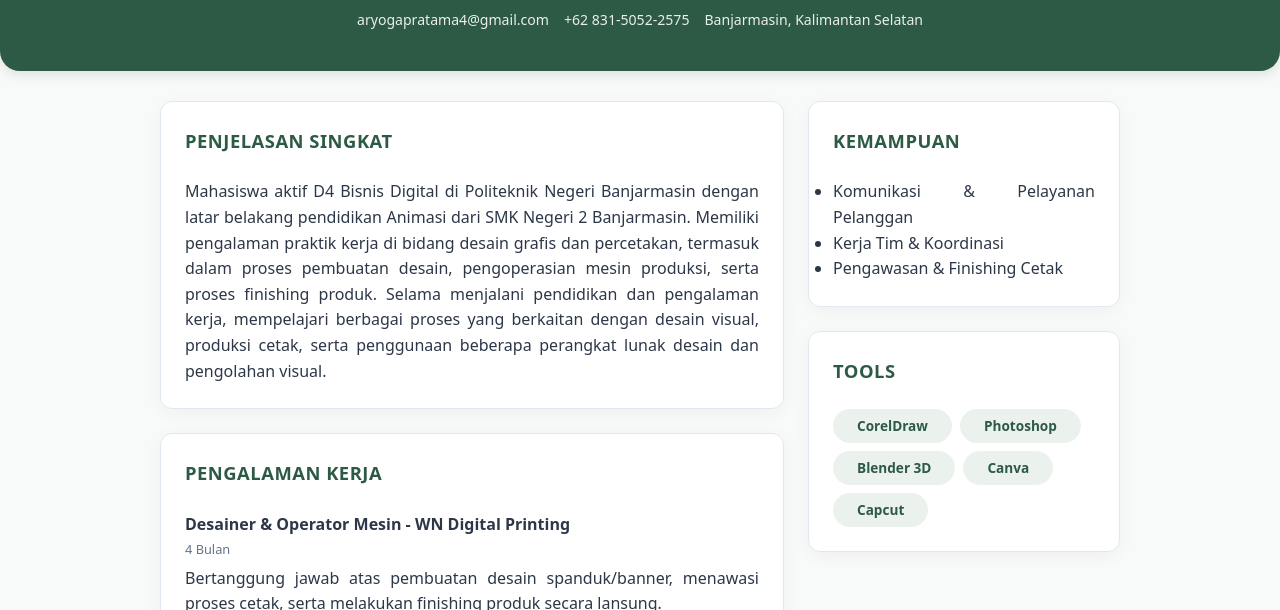
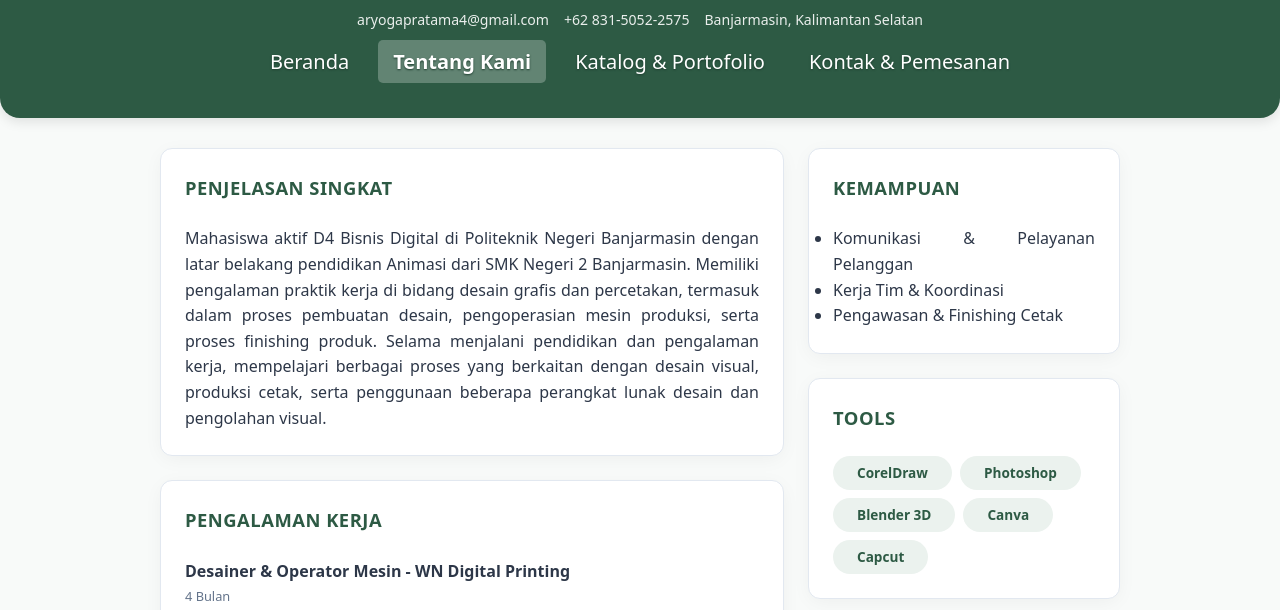
Before and after one commit to Grezee/file-VSCode, a plain HTML site: page Code 3E/biodata.html in a window 1280 px wide. Shown: the part 182-792 px from the top of the page. Drawn offline with Linux system fonts and the light colour scheme.

Commit message:
mengupdate kode

```diff
--- a/Code 3E/biodata.html
+++ b/Code 3E/biodata.html
@@ -10,6 +10,7 @@
 <body>
     <link rel="stylesheet" href="style.css">
 
+
     <br><br>
     <header class="bio-header">
         <h1>ARYOGA DINATA TUAH TANTAN PRATAMA</h1>
@@ -19,6 +20,12 @@
             <span>+62 831-5052-2575</span>
             <span>Banjarmasin, Kalimantan Selatan</span>
         </div>
+        <nav class="bio-nav">
+            <a href="index.html">Beranda</a>
+            <a href="biodata.html" class="active">Tentang Kami</a>
+            <a href="Produk.html">Katalog & Portofolio</a>
+            <a href="kontak.html">Kontak & Pemesanan</a>
+        </nav>
     </header>
 
     <main class="bio-grid">
--- a/Code 3E/style.css
+++ b/Code 3E/style.css
@@ -194,6 +194,11 @@ main {
     flex-wrap: wrap;
 }
 
+.bio-header .bio-nav {
+    margin-top: 15px;
+    text-shadow: #1E3E2F 0px 1px 2px;
+}
+
 /* layout container */
 .bio-grid {
     display: grid;
```
Also changed, not shown: Code 3E/kontak.html (+1 -1 lines), Code 3E/produk.html (+1 -1 lines).
